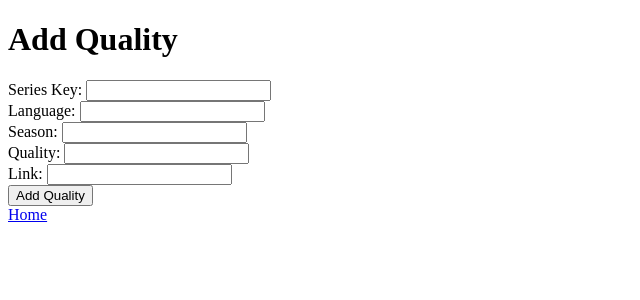
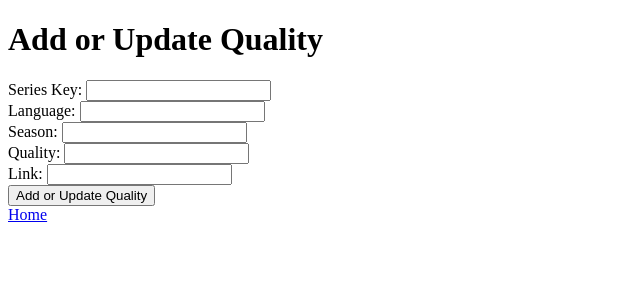
Before and after one commit to Crazyboss1/Web, a Python web app: template templates/add_quality.html in a window 1280 px wide. Shown: the top 300 px of the page, without its empty margins (0-640 px from the left). Run offline with Jinja, Linux system fonts and the light colour scheme; the template is opened without the code that fills it, so the values that code supplies are empty.

Commit message:
Update add_quality.html

```diff
--- a/templates/add_quality.html
+++ b/templates/add_quality.html
@@ -2,10 +2,10 @@
 <html lang="en">
 <head>
     <meta charset="utf-8">
-    <title>Add Quality</title>
+    <title>Add or Update Quality</title>
 </head>
 <body>
-    <h1>Add Quality</h1>
+    <h1>Add or Update Quality</h1>
     <form method="post">
         <label for="series_key">Series Key:</label>
         <input type="text" id="series_key" name="series_key" required><br>
@@ -17,8 +17,8 @@
         <input type="text" id="quality" name="quality" required><br>
         <label for="link">Link:</label>
         <input type="text" id="link" name="link" required><br>
-        <button type="submit">Add Quality</button>
+        <button type="submit">Add or Update Quality</button>
     </form>
     <a href="/">Home</a>
 </body>
-    </html>
+</html>
```
